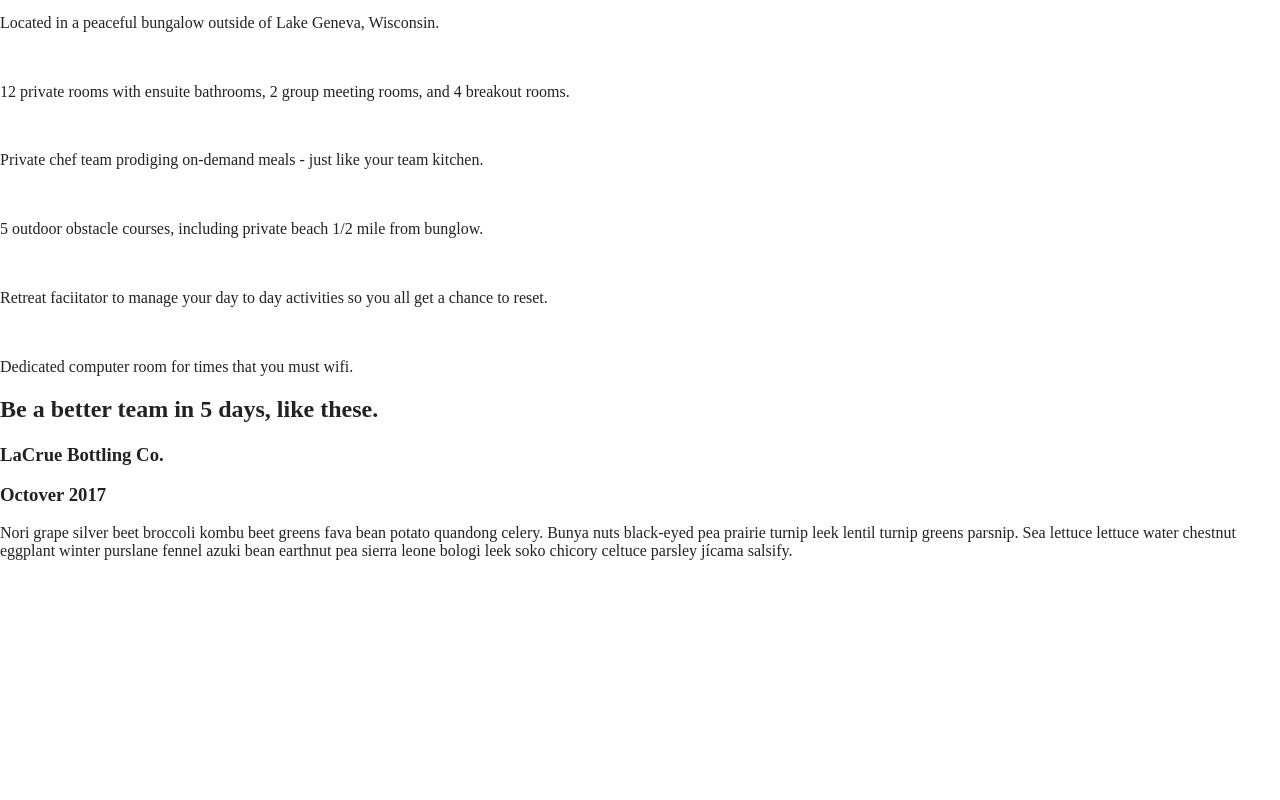
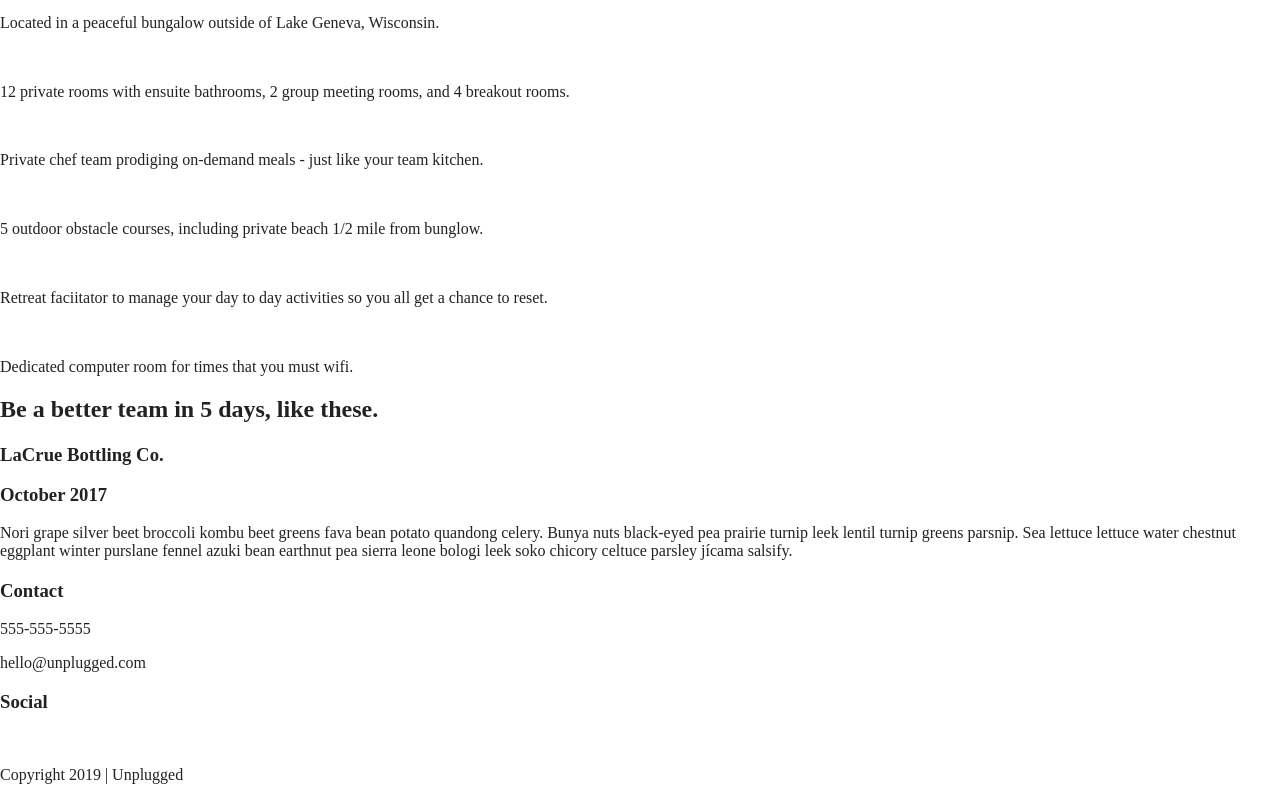
Before and after one commit to sparsell/unplugged, a website built with Parcel: page index.html in a window 1280 px wide. Shown: the part 395-1195 px from the top of the page. Before the commit the page ends 972 px from the top, so only its background shows below. Built offline with nearby package versions, Linux system fonts and the light colour scheme; files whose address does not match are found by name.

Commit message:
footer structure and content

```diff
--- a/index.html
+++ b/index.html
@@ -95,7 +95,7 @@
           <h2>Be a better team in 5 days, like these.</h2>
             <div class="company-example">
               <h3>LaCrue Bottling Co. </h3>
-              <h3>Octover 2017</h3>
+              <h3>October 2017</h3>
               <p>Nori grape silver beet broccoli kombu beet greens fava bean potato quandong celery. Bunya nuts black-eyed pea prairie turnip leek lentil turnip greens parsnip. Sea lettuce lettuce water chestnut eggplant winter purslane fennel azuki bean earthnut pea sierra leone bologi leek soko chicory celtuce parsley jícama salsify.</p>
             </div> <!--end company-example-->
         </div> <!--end content-wrapper-->
@@ -106,10 +106,22 @@
 
       <footer>
         <div class="content-wrapper">
-          <div class="">
+          <div class="footer-content">
+            <div class="social">
+            <h3>Contact</h3>
+            <p>555-555-5555</p>
+            <p>hello@unplugged.com</p>
+              <div class="social-icons">
+                <h3>Social</h3>
+                <img>
+                <img>
+                <img>
+            </div> <!--end social-icons-->
 
-          </div>
-        </div>
+          <div class="copyright">
+          <p>Copyright 2019 | Unplugged</p>
+        </div> <!-- end copyright-->
+        </div> <!--end content-wrapper-->
       </footer>
 
   </div>  <!--end class "wrapper" -->
```
